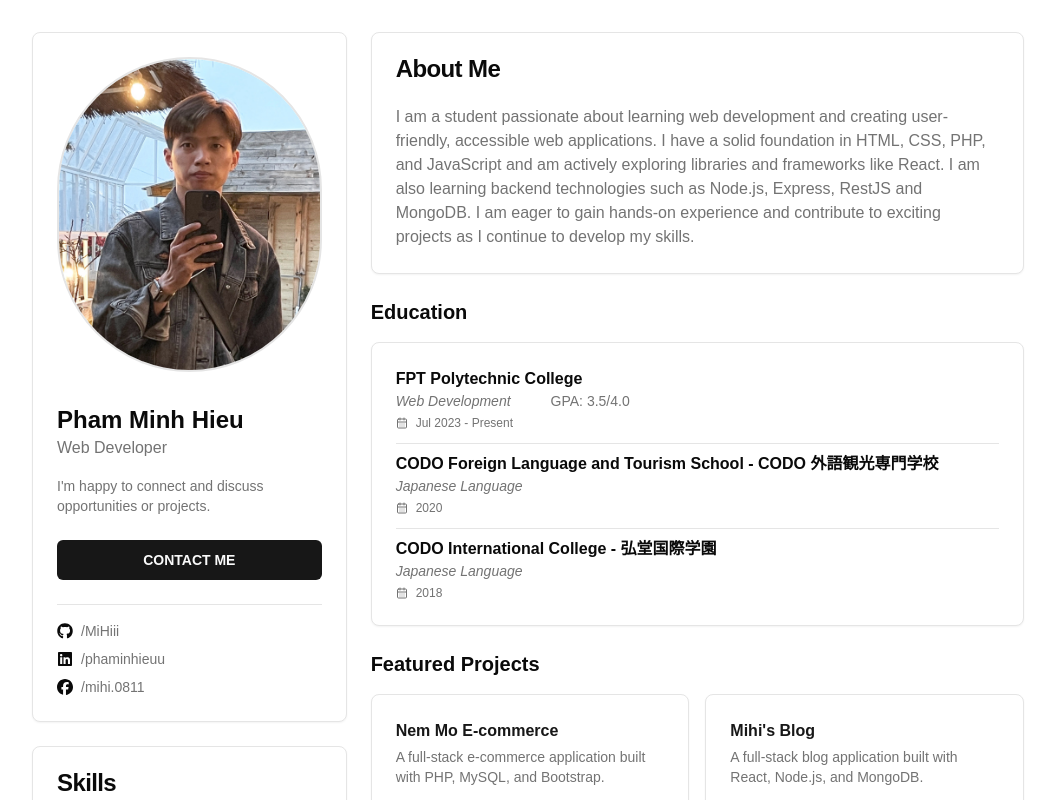
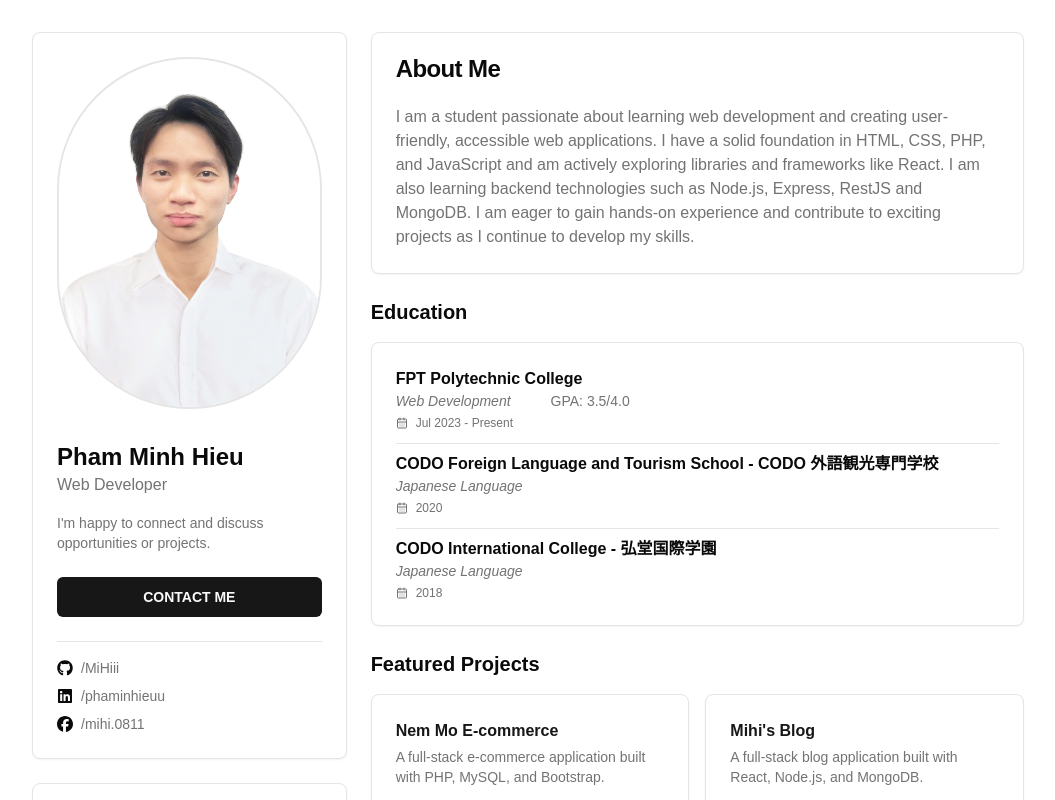
Before and after one commit to MiHiii/portfolio, a Next.js app: page / in a window 1280 px wide. Shown: the top 800 px of the page, without its empty margins (112-1167 px from the left). Built offline with nearby package versions, Linux system fonts and the light colour scheme; no server answers.

Commit message:
update profile picture source from PNG to JPG

```diff
--- a/src/components/Profile.tsx
+++ b/src/components/Profile.tsx
@@ -35,7 +35,7 @@ export const Profile = () => {
               width={150}
               height={150}
               quality={100}
-              src='/avatar.png'
+              src='/avatar.jpg'
               alt='Profile Picture'
               className='rounded-full size-12 md:w-full h-auto object-cover border-2'
             />
```
Also changed, not shown: public/avatar.jpg (added).
